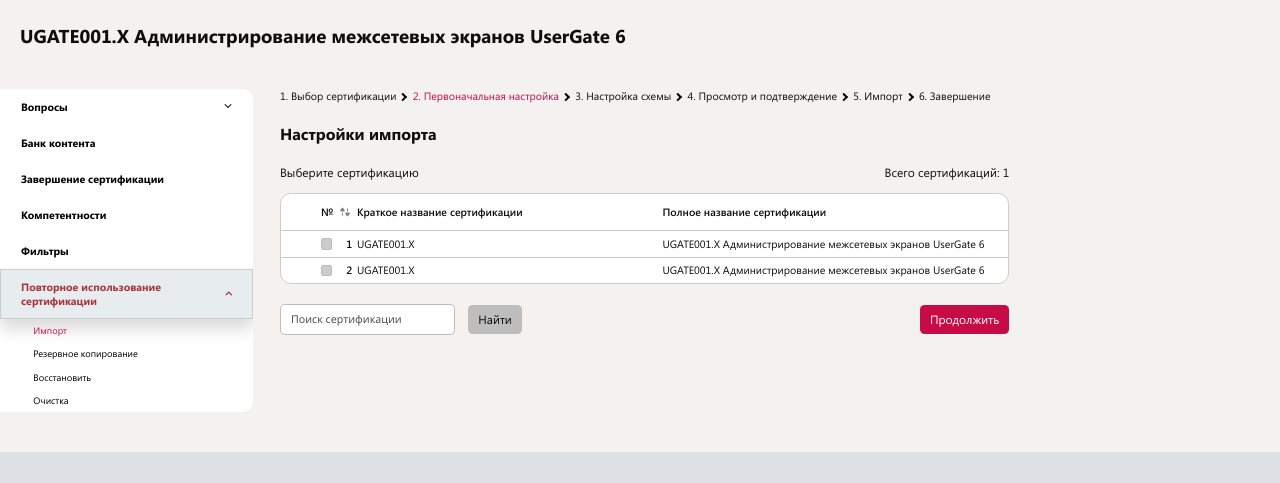
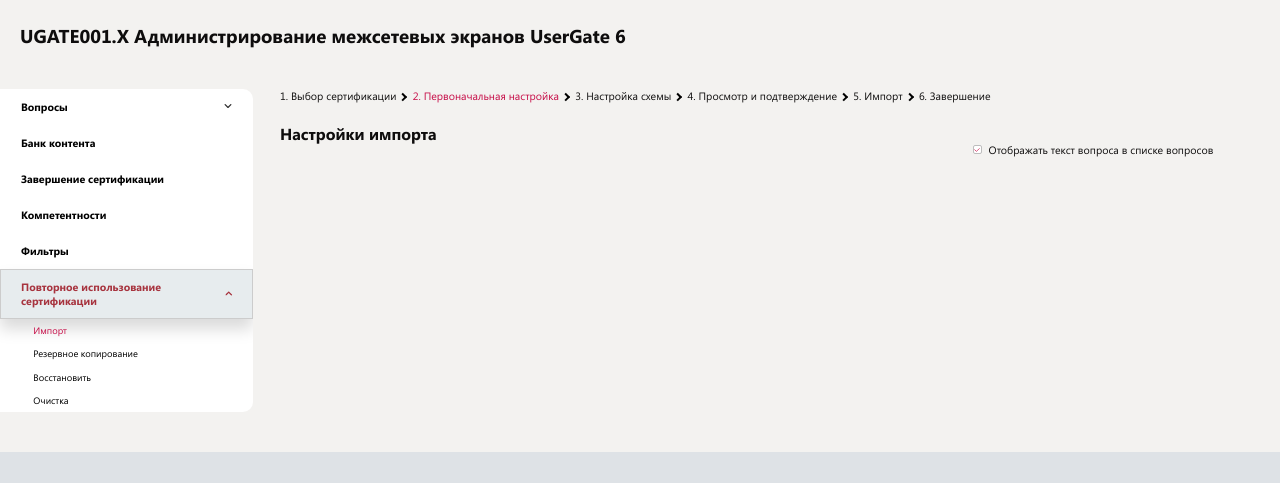
Before and after one commit to a-macro/sf-vendors, a website: page src/more-first-settings.html in a window 1280 px wide. Shown: the part 90-573 px from the top of the page. Drawn offline with nearby package versions, Linux system fonts and the light colour scheme; files that its build step writes are made by us from their sources.

Commit message:
checkbox css

```diff
--- a/src/more-first-settings.html
+++ b/src/more-first-settings.html
@@ -138,60 +138,18 @@
         <div class="lk__main_wrapper">
             <h2 class="lk__subtitle">Настройки импорта</h2>
 
-            <div class="lk__certification-choose">
-                <div class="table__top">
-                    <p class="text-normal">Выберите сертификацию</p>
-                    <p class="text-normal">Всего сертификаций: 1</p>
-                </div>
-                <div class="table__common">
-                    <div class="table__common_row table__common_head">
-                        <p class="table__common_cell">
-                            №
-                            <a href="#" class="table__common_sort">
-                                <svg>
-                                    <use href="#sort-icon"></use>
-                                </svg>
-                            </a>
-                        </p>
-                        <p class="table__common_cell">
-                            Краткое название сертификации
-                        </p>
-                        <p class="table__common_cell">
-                            Полное название сертификации
-                        </p>
+            <div class="checkbox__wrapper">
+                <label class="checkbox">
+                    <div class="checkbox__icon">
+                      <svg>
+                        <use href="#check-icon"></use>
+                      </svg>
                     </div>
-                    <div class="table__common_row">
-                        <div class="table__common_cell">
-                            <input class="table-row__select-checkbox circle-checkbox" type="checkbox" id="lk-sert-1">
-                            <label for="lk-sert-1">1</label>
-                        </div>
-                        <p class="table__common_cell">
-                            UGATE001.Х
-                        </p>
-                        <p class="table__common_cell">
-                            UGATE001.Х Администрирование межсетевых экранов UserGate 6
-                        </p>
-                    </div>
-                    <div class="table__common_row">
-                        <div class="table__common_cell">
-                            <input class="table-row__select-checkbox circle-checkbox" type="checkbox" id="lk-sert-2">
-                            <label for="lk-sert-2">2</label>
-                        </div>
-                        <p class="table__common_cell">
-                            UGATE001.Х
-                        </p>
-                        <p class="table__common_cell">
-                            UGATE001.Х Администрирование межсетевых экранов UserGate 6
-                        </p>
-                    </div>
-                </div>
-                <div class="lk__certification-choose_bottom">
-                    <form class="search__field">
-                        <input type="text" name="" class="custom-input" placeholder="Поиск сертификации">
-                        <button class="btn-grey" type="submit">Найти</button>
-                    </form>
-                    <a href="#" class="btn-red">Продолжить</a>
-                </div>
+
+                    <span class="checkbox__text">Отображать текст вопроса в списке вопросов</span>
+
+                    <input class="checkbox__input" type="checkbox" checked="">
+                  </label>
             </div>
         </div>
     </div>
```
